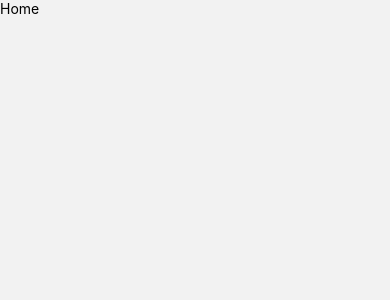
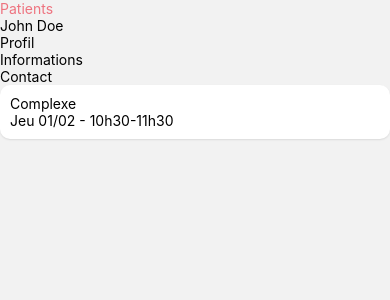
Before and after one commit to LouizD/j-test, a React Native app: screen /Home in a window 390 px wide. Shown: the top 300 px of the page. Built offline with nearby package versions, Linux system fonts and the light colour scheme.

Commit message:
feat: create CardInfo, PatientInfo components and change Title style

```diff
--- a/App.js
+++ b/App.js
@@ -3,8 +3,6 @@ import { NavigationContainer } from '@react-navigation/native';
 import { createNativeStackNavigator } from '@react-navigation/native-stack';
 import HomeScreen from './src/screens/Home';
 import TestScreen from './src/screens/Test';
-
-import { StyleSheet, View } from 'react-native';
 
 const Stack = createNativeStackNavigator();
 
@@ -19,12 +17,3 @@ export default function App() {
     </NavigationContainer>
   );
 }
-
-const styles = StyleSheet.create({
-  container: {
-    flex: 1,
-    backgroundColor: '#fff',
-    alignItems: 'center',
-    justifyContent: 'center',
-  },
-});
--- /dev/null
+++ b/src/_var.js
@@ -0,0 +1,17 @@
+const colors = {
+  red1: "#EE737F",
+  red2: "#E87C87"
+}
+
+const dummyData = {
+  patientName: "John Doe",
+  patientStatus: "Complexe",
+  patientMeeting: "Jeu 01/02 - 10h30-11h30",
+  patientId: "PA-FR-2021-001926",
+  patientBirthday: "25/05/1995",
+  patientAge: "25 ans",
+  patientEmail: "johndoe@gmail.com",
+  patientPhone: "06 25 65 58 87"
+}
+
+export { colors, dummyData };
--- /dev/null
+++ b/src/components/CardInfo/CardInfo.js
@@ -0,0 +1,14 @@
+import React, { useState } from 'react';
+import { View, Text, TouchableOpacity } from 'react-native';
+import styleSheet from './CardInfo.style';
+import { dummyData } from '../../_var';
+
+const CardInfo = (props) => {
+  return(
+    <View style={[styleSheet.card, props.style]}>
+      {props.children}
+    </View>
+  )
+}
+
+export default CardInfo;
--- /dev/null
+++ b/src/components/CardInfo/CardInfo.style.js
@@ -0,0 +1,20 @@
+import React from 'react';
+import { StyleSheet, Dimensions, Platform } from 'react-native';
+
+const styleSheet = StyleSheet.create({
+  card: {
+    borderRadius: 10,
+    backgroundColor: '#fff',
+    padding: 10,
+    shadowColor: "#000",
+    shadowOffset: {
+      width: 0,
+      height: 1,
+    },
+    shadowOpacity: 0.1,
+    shadowRadius: 2,
+    elevation: 5,
+  },
+});
+
+export default styleSheet;
--- /dev/null
+++ b/src/components/PatientInfo/PatientInfo.js
@@ -0,0 +1,73 @@
+import React, { useState } from 'react';
+import CardInfo from '../CardInfo/CardInfo';
+import { View, Text, TouchableOpacity } from 'react-native';
+import { dummyData } from '../../_var';
+
+const PatientInfo = props => {
+  const [show, setShow] = useState("profile");
+
+  let content = (
+    <CardInfo>
+        <Text>{dummyData.patientStatus}</Text>
+        <Text>{dummyData.patientMeeting}</Text>
+      </CardInfo>
+  )
+
+  switch(show) {
+    case 'profile':
+      content = (
+        <CardInfo>
+            <Text>{dummyData.patientStatus}</Text>
+            <Text>{dummyData.patientMeeting}</Text>
+          </CardInfo>
+      )
+    break;
+    case 'info':
+      content = (
+        <CardInfo>
+          <Text>Informations</Text>
+          <Text>Références : {dummyData.patientId}</Text>
+          <Text>Date de naissance : {dummyData.patientBirthday}</Text>
+          <Text>Âge : {dummyData.patientAge}</Text>
+        </CardInfo>
+      )
+    break;
+    case 'contact':
+      content = (
+        <CardInfo>
+          <Text>Contact</Text>
+          <Text>E-mail : {dummyData.patientEmail}</Text>
+          <Text>Téléphone portable : {dummyData.patientPhone}</Text>
+        </CardInfo>
+      )
+    break;
+  }
+
+
+  return (
+    <View>
+      <Text>{dummyData.patientName}</Text>
+
+      <View>
+        <TouchableOpacity onPress={() => {
+          setShow("profile")
+        }}>
+          <Text>Profil</Text>
+        </TouchableOpacity>
+        <TouchableOpacity onPress={() => {
+          setShow("info")
+        }}>
+          <Text>Informations</Text>
+        </TouchableOpacity>
+        <TouchableOpacity onPress={() => {
+          setShow("contact")
+        }}>
+          <Text>Contact</Text>
+        </TouchableOpacity>
+      </View>
+      {content}
+    </View>
+  )
+}
+
+export default PatientInfo;
--- a/src/components/title/Title.js
+++ b/src/components/title/Title.js
@@ -1,9 +1,14 @@
 import React from 'react';
 import { Text } from 'react-native';
+import styleSheet from './Title.style';
+import {colors} from '../../_var'
+
 
 const Title = props => {
   return (
-    <Text>{props.children}</Text>
+    <Text style={styleSheet.textStyle}>
+      {props.children}
+    </Text>
   )
 }
 
--- /dev/null
+++ b/src/components/title/Title.style.js
@@ -0,0 +1,12 @@
+import EStyleSheet from 'react-native-extended-stylesheet';
+import React from 'react';
+import { StyleSheet } from 'react-native';
+import {colors} from '../../_var';
+
+const styleSheet = StyleSheet.create({
+  textStyle: {
+    color: colors.red1,
+  },
+});
+
+export default styleSheet;
--- a/src/screens/Home.js
+++ b/src/screens/Home.js
@@ -1,9 +1,15 @@
 import React from 'react';
+import { View } from 'react-native';
 import Title from '../components/title/Title';
+import PatientInfo from '../components/PatientInfo/PatientInfo';
+import styleSheet from './Home.style';
 
 const HomeScreen = ({ navigation }) => {
   return (
-    <Title>Home</Title>
+    <View style={styleSheet.container}>
+      <Title>Patients</Title>
+      <PatientInfo />
+    </View>
   )
 }
 
--- /dev/null
+++ b/src/screens/Home.style.js
@@ -0,0 +1,14 @@
+import React from 'react';
+import { StyleSheet, Dimensions, Platform } from 'react-native';
+
+const styleSheet = StyleSheet.create({
+  container: {
+    flex: 1,
+    width: Dimensions.get('window').width,
+    height: Dimensions.get('window').height,
+    paddingTop: Platform.OS === 'ios' ? '10%' : null,
+
+  },
+});
+
+export default styleSheet;
```
